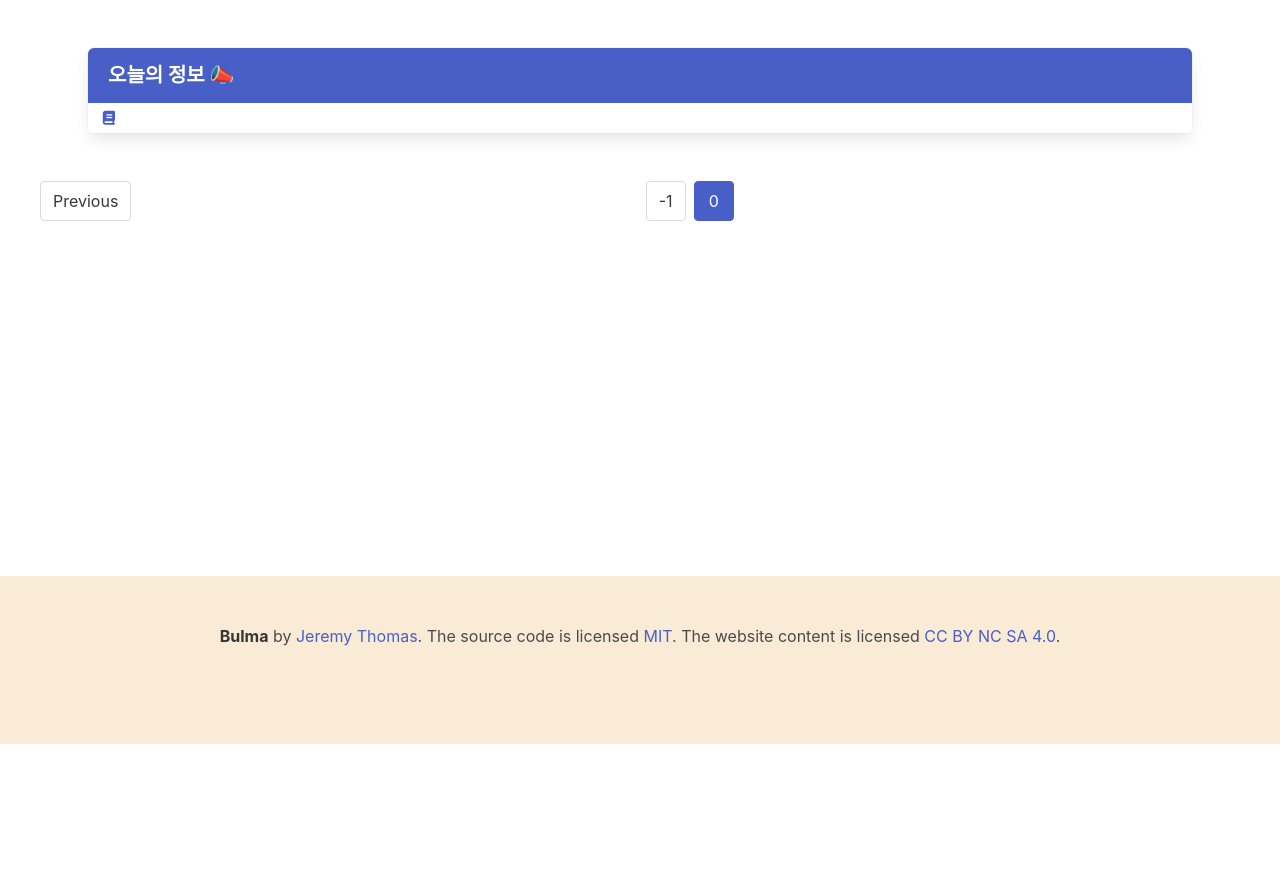
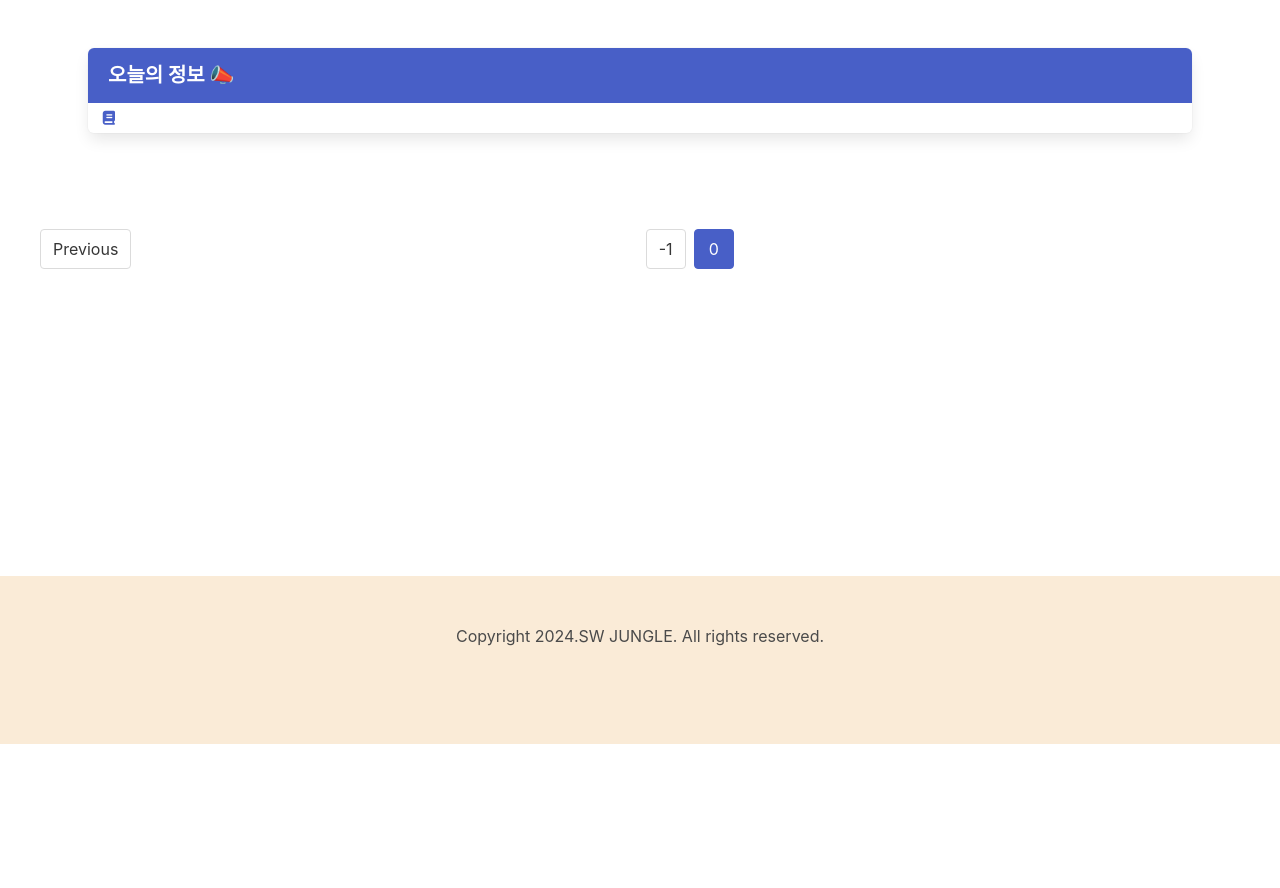
Before and after one commit to otfeb/jungle_miniProject, a Flask app: template templates/index.html in a window 1280 px wide. Shown: the part 56-944 px from the top of the page. Run offline with Flask 3, Linux system fonts and the light colour scheme; the template is opened without the code that fills it, so the values that code supplies are empty; some libraries are stand-ins or nearby versions.

Commit message:
fix(css)

```diff
--- a/templates/base.html
+++ b/templates/base.html
@@ -183,10 +183,7 @@
     </div>
     <footer class="footer">
       <div class="content has-text-centered">
-        <p>
-          <strong>Bulma</strong> by <a href="https://jgthms.com">Jeremy Thomas</a>. The source code is licensed
-          <a href="http://opensource.org/licenses/mit-license.php">MIT</a>. The website content is licensed <a href="http://creativecommons.org/licenses/by-nc-sa/4.0/">CC BY NC SA 4.0</a>.
-        </p>
+        <p> Copyright 2024.SW JUNGLE. All rights reserved.</p>
       </div>
     </footer>
 
--- a/templates/index.html
+++ b/templates/index.html
@@ -40,18 +40,13 @@
 {% endblock %}
 
 {% block content %}
-<section class="section">
+<section class="section mb-6">
   <article class="panel is-link">
-    <p class="panel-heading">
-      오늘의 정보 📣
+    <p class="panel-heading">오늘의 정보 📣</p>
+    {% if toptitle == False %}
+    <p class="panel-block">
+      오늘 좋아요 받은 게시물이 없습니다.
     </p>
-    {% if toptitle == False %}
-    <a href=# class="panel-block is-active">
-      <span class="panel-icon">
-        <i class="fas fa-book" aria-hidden="true"></i>
-      </span>
-      오늘 좋아요 받은 게시물이 없습니다.
-  </a>
   {% else %}
   <a href="/post?pid={{toptitle._id}}" class="panel-block is-active">
     <span class="panel-icon">
```
